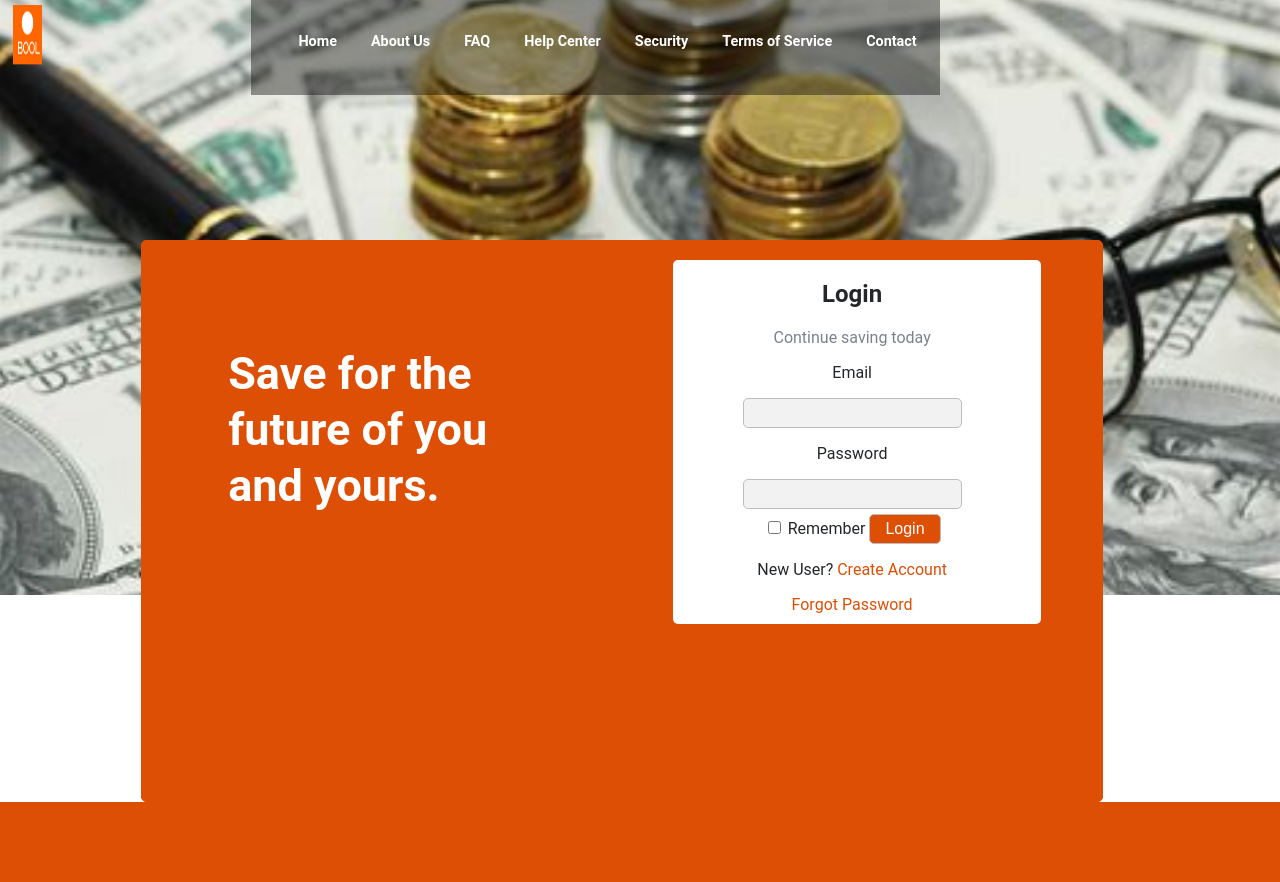
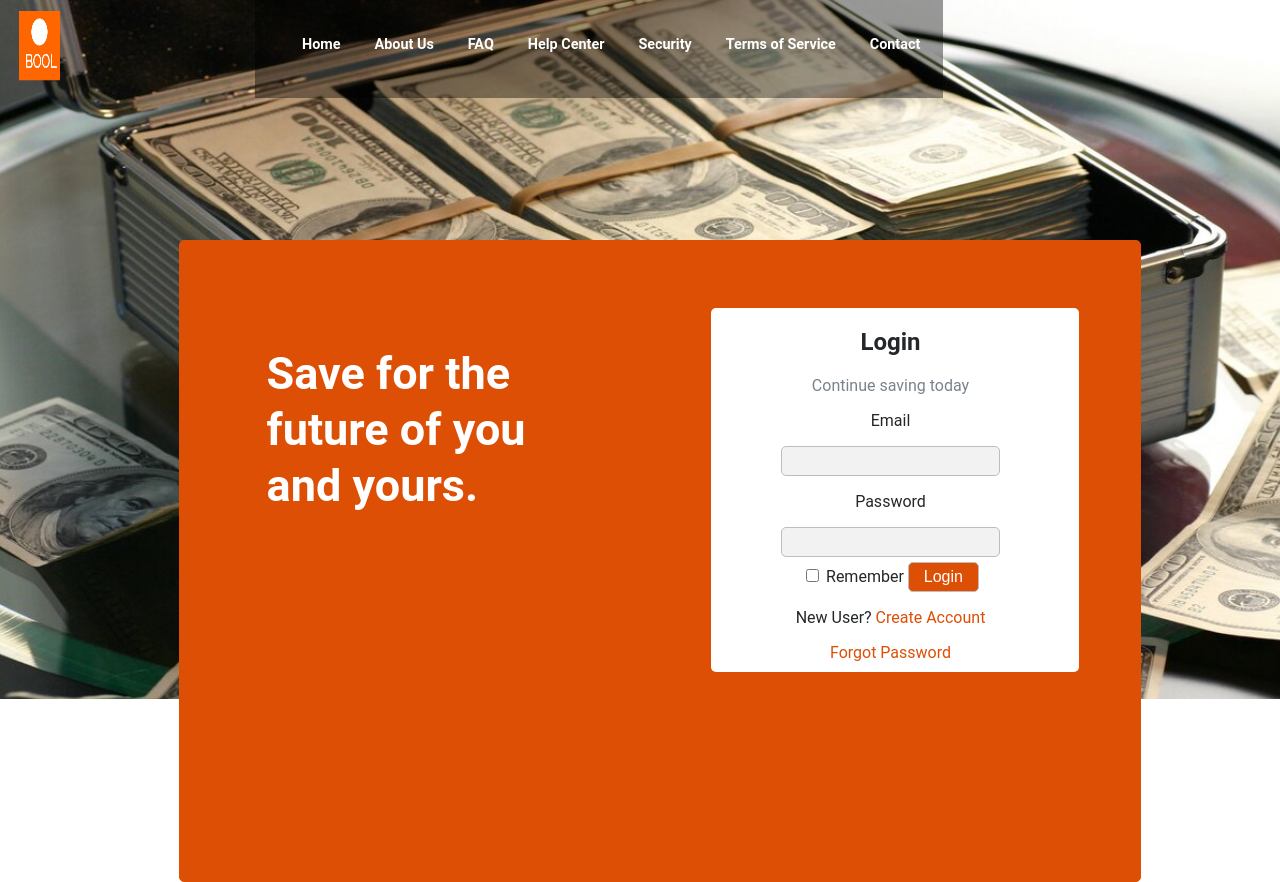
Before and after one commit to AgbaD/Bool, a Flask app: page / in a window 1280 px wide; the page is wider, and only the part inside the window is pictured. Before the commit the page ends 802 px from the top of that part, so only its background shows below. Run offline with Flask 2, Linux system fonts and the light colour scheme; some libraries are stand-ins or nearby versions.

Commit message:
oh my lawd

```diff
--- a/app/static/index.css
+++ b/app/static/index.css
@@ -32,17 +32,19 @@ body {
 }
 
 #top {
-    height: 600px;
+    height: 700px;
+    margin-right: -120px;
+    margin-left: -9px;
+    margin-top: -9px;
 }
 
 .bg-image {
-    margin: -1%;
-    background-image: url("images/money.jpeg");
+    background-image: url("images/p.jpg");
     background-position: center;
     background-repeat: no-repeat;
     background-size: cover;
     display: flex;
-    width: auto;
+    width: 100%;
     height: 100%;
 }
 
@@ -54,7 +56,7 @@ body {
     height:10%;
     padding-left: 30%;
     margin-top: 17%;
-    width: 50%;
+    width: 60%;
     float: left;
 }
 
@@ -64,8 +66,8 @@ nav {
     background-color: rgb(0,0,0);
     background-color: rgba(0,0,0, 0.4);
     height: 10%;
-    float: left;
     position: fixed;
+    z-index: 3;
 }
 
 nav ul li {
@@ -91,9 +93,9 @@ nav ul li a:hover {
     border: 1px solid rgb(221, 79, 5);
     position: absolute;
     top: 30%;
-    left: 11%;
+    left: 14%;
     border-radius: 5px;
-    height: 70%;
+    height: 80%;
 }
 
 .info {
@@ -112,7 +114,7 @@ nav ul li a:hover {
     border: 0px solid rgb(36, 39, 41);
     background-color: rgb(255,255,255);
     color: rgb(36, 39, 41);
-    margin-top: 2%;
+    margin-top: 7%;
     border-radius: 5px;
     text-align: center;
     padding-bottom: 1%;
--- a/app/templates/index.html
+++ b/app/templates/index.html
@@ -25,7 +25,7 @@
         </title>
     </head>
     <body>
-        <div id='top' class='col-12'>
+        <div id='top'>
             <div class='bg-image'>
                 <div class="logo"><img src="../static/images/logo.png"
                     alt='logo' /></div>
```
Also changed, not shown: other parts of app/static/index.css (+49 -4 lines), app/static/images/p.jpg (added), app/static/p.jpg (added).
